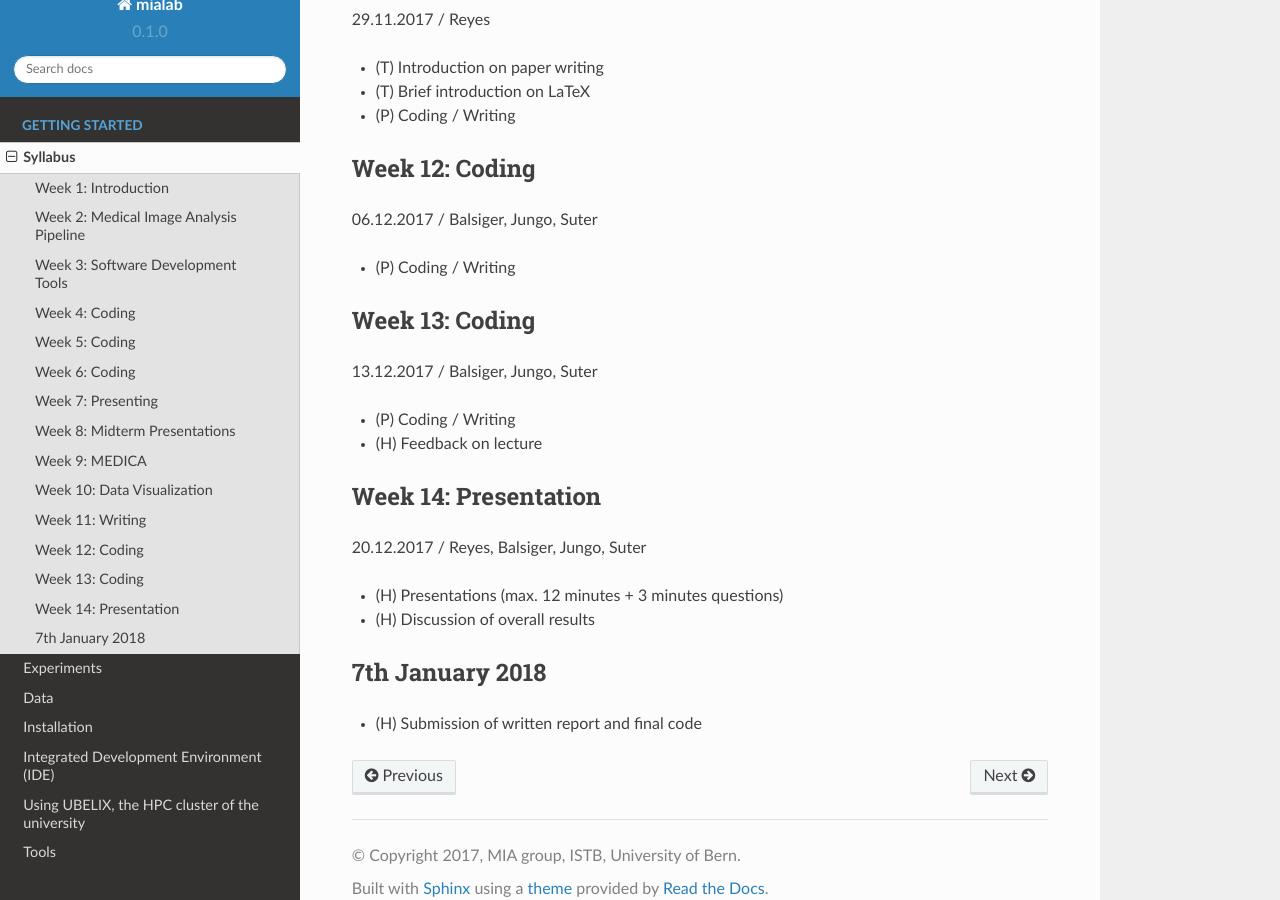
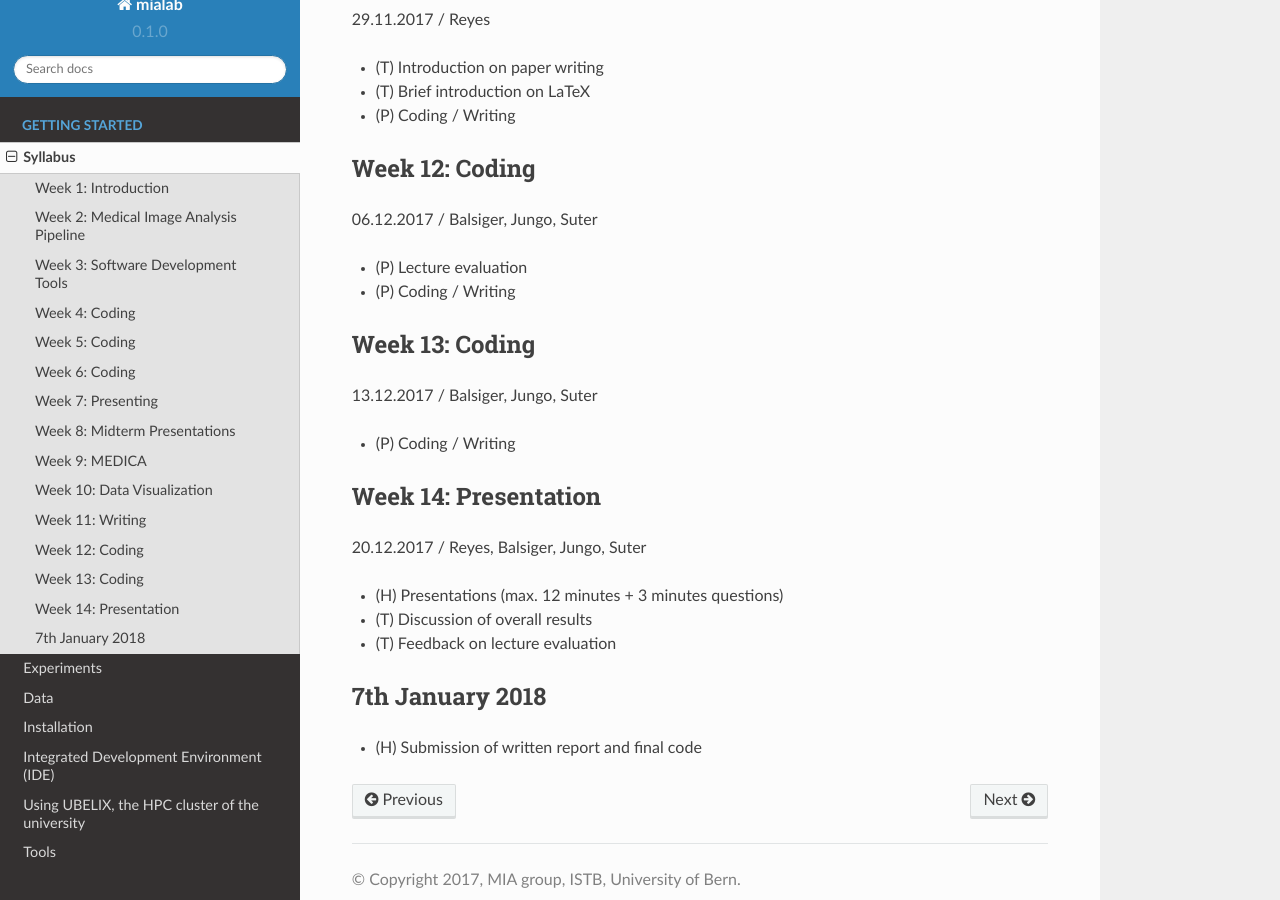
Before and after one commit to ubern-mia/MIALab, a Sphinx documentation site: the page built from docs/syllabus.rst, in a window 1280 px wide and 900 px high, scrolled down 2088 px. Built offline with Sphinx 7.4.7 and the Read the Docs theme 2.0.0, drawn with Linux system fonts in a browser that asks for light colours; formulas are drawn with MathJax 3.

Commit message:
docs(syllabus): changed week 12-14

```diff
--- a/docs/syllabus.rst
+++ b/docs/syllabus.rst
@@ -100,6 +100,7 @@ Week 12: Coding
 
 06.12.2017 / Balsiger, Jungo, Suter
 
+- \(P\) Lecture evaluation
 - \(P\) Coding / Writing
 
 Week 13: Coding
@@ -116,7 +116,8 @@ Week 14: Presentation
 20.12.2017 / Reyes, Balsiger, Jungo, Suter
 
 - \(H\) Presentations (max. 12 minutes + 3 minutes questions)
-- \(H\) Discussion of overall results
+- \(T\) Discussion of overall results
+- \(T\) Feedback on lecture evaluation
 
 7th January 2018
 -----------------
```
Also changed, not shown: other parts of docs/syllabus.rst (+0 -1 lines).
